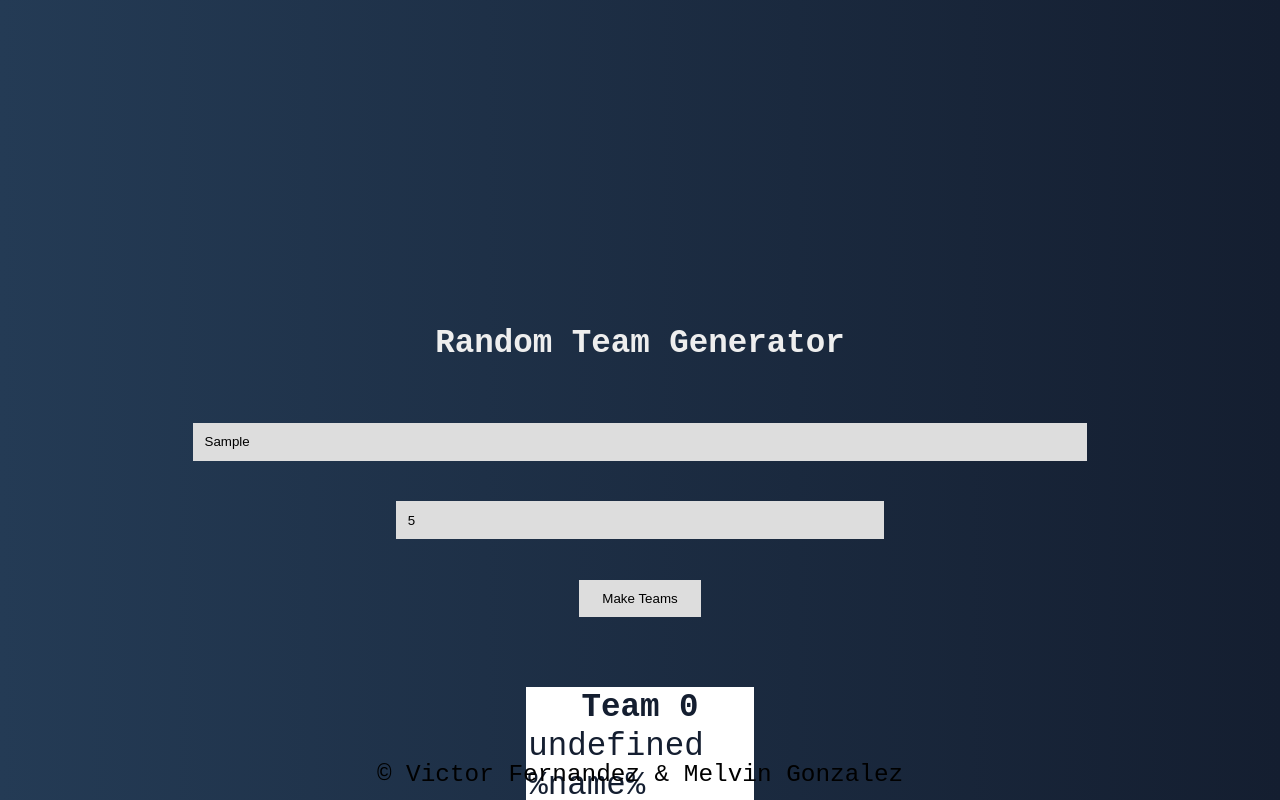
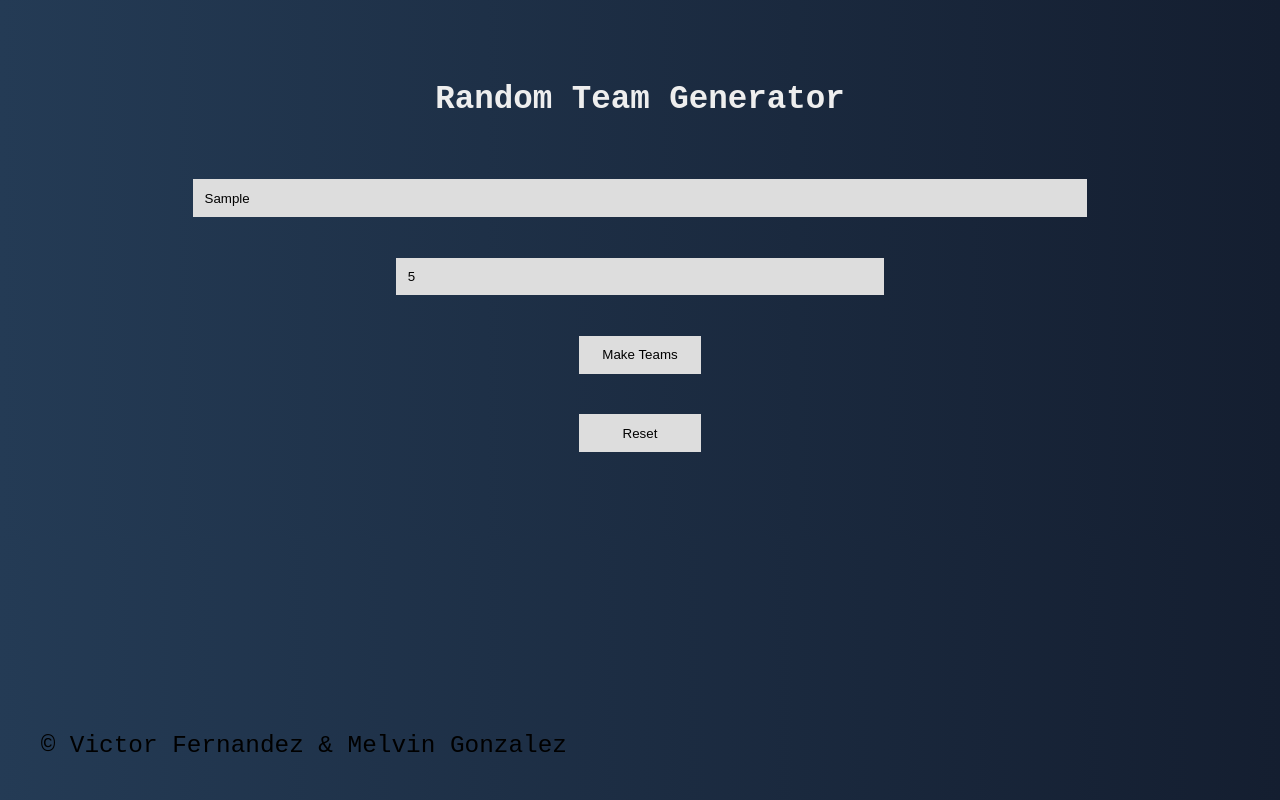
Before and after one commit to xrawvelocity/randomTeamGenerator, a plain HTML site: page index.html in a window 1280 px wide. Both pictures are taken after typing "Sample", "5" into the empty fields and a click on the input "Make Teams". Shown: the top 800 px of the page. Drawn offline with Linux system fonts and the light colour scheme.

Commit message:
added reset button & fixed delete bug

```diff
--- a/css/main.css
+++ b/css/main.css
@@ -20,16 +20,17 @@ body {
     font-size: 4rem;
     margin: 40rem auto 5rem auto;
     color: #eee;
-
+    transition: all .5s;
 }
 
-#team-form {
+
+#team-form > *:not(:last-child) {
     display: flex;
     flex-direction: column;
     align-items: center;
 }
 
-#team-form > * {
+#team-form > * > *:not(:last-child) {
     margin: 2.5rem;
     border-radius: 0;
     border: none;
@@ -41,7 +42,6 @@ body {
 #team-form > *:focus:not(:last-child){
     background-color: #fff;
 }
-
 
 
 #textBox {
@@ -62,13 +62,26 @@ body {
     width: 60rem;
 }
 
+.test{
+    display: flex;
+    justify-content: center;
+}
+.reset {
 
+}
 
-#team-btn {
+#team-btn,
+.reset {
     width: 15rem;
-    transition: all .3s;
+    margin: 2.5rem;
+    border-radius: 0;
+    border: none;
+    padding: 1.4rem;
+    background-color: #ddd;
+    transition: background-color .2s, width .5s cubic-bezier(0.23, 1, 0.32, 1);
 }
-#team-btn:hover{
+#team-btn:hover,
+.reset:hover{
     background-color: #fff;
     transform: translateY(-.4rem) scale(1.2);
 }
@@ -96,6 +109,8 @@ body {
 
 .copy {
     font-size: 3rem;
-    position: absolute;
-    bottom: 1.5rem;
+    width: 100%;
+    position: fixed;
+    bottom: 0;
+    padding: 5rem;
 }
--- a/index.html
+++ b/index.html
@@ -9,18 +9,20 @@
 </head>
 <body>
     <h1 class="heading-1">Random Team Generator</h1>
-    <form id="team-form">
-        <input type="text" name="teamNames" id="textBox" placeholder="Write all the names here separated by commas" required>
-        <input type="number" id="team-numbers" name="teamNumbers" min="1" max="5" placeholder="People per team. Min: 1, Max: 5." required>
-        <input type="submit" value="Make Teams" id="team-btn">
-    </form>
+    <div id="team-form">
+        <form id="team-form--2">
+            <input type="text" name="teamNames" id="textBox" placeholder="Write all the names here separated by commas" required>
+            <input type="number" id="team-numbers" name="teamNumbers" min="1" max="5" placeholder="People per team. Min: 1, Max: 5." required>
+            <input type="submit" value="Make Teams" id="team-btn">
+        </form>
+        <div class="test">
+            <button class="reset">Reset</button>
+
+        </div>
+    </div>
+
     <div class="result">
-        <table class="table">
-            <thead><th>Team %num%</th></thead>
-            <tr><td>%name%</td></tr>
-            <tr><td>%name%</td></tr>
-            <tr><td>%name%</td></tr>
-        </table>
+
     </div>
     <div class="copy">&copy; Victor Fernandez & Melvin Gonzalez</div>
     <script src="src/script.js"></script>
--- a/src/script.js
+++ b/src/script.js
@@ -8,16 +8,23 @@
   let bigArray = [];
 
   /* DOM VARIABLES */
-  let form = document.getElementById('team-form');
+  let form = document.getElementById('team-form--2');
+  let reset = document.querySelector('.reset');
   let result = document.querySelector('.result');
   let table = document.querySelectorAll('.table');
+  let heading = document.querySelector('.heading-1');
+  console.log(table);
 
-
-  //when the button is clicked do this
+  //when the 'make teams' button is clicked do this
   form.onsubmit = e => {
 
     //dont clear values of inputs
     e.preventDefault();
+
+    //margin: 40rem auto 5rem auto;
+    //make the space on top smaller on click
+    heading.style.margin = '10rem auto 5rem auto';
+
 
     //get input into variables
     namesArray = [...form.teamNames.value.split(', ')];
@@ -28,14 +35,11 @@
 
     var totalTeams = (namesArray.length/numOfTeams);
 
-    var i,j,temparray,piece = totalTeams;
+    var temparray,piece = totalTeams;
     for (i = 0, j= namesArray.length; i<j; i+=piece) {
         temparray = namesArray.slice(i,i+piece);
         bigArray.push(temparray);
     }
-    //if(table) table.parentNode.removeChild(table);
-
-    table.forEach(e => e.parentNode.removeChild(e));
 
     for(i = 0; i < bigArray.length; i++){
     html = `
@@ -43,7 +47,7 @@
       <thead><th>Team %num%</th></thead>
       ${'<tr><td>%name%</td></tr>'.repeat(3)}
     </table>
-    `.repeat(3);
+    `.repeat(numOfTeams);
 
     let newhtml = html.replace('%num%', i);
     newhtml = newhtml.replace('%name%', bigArray[0][1]);
@@ -53,8 +57,17 @@
 
 
     /* TESTING */
-    console.log(html);
+    //console.log(html);
 
-    console.log(bigArray);
+    //console.log(bigArray);
 
   };
+
+
+/* when the 'reset' button is clicked do this */
+
+reset.onclick = e => {
+  result.innerHTML = '';
+  heading.style.margin = '40rem auto 5rem auto';
+  console.log('working');
+};
```
